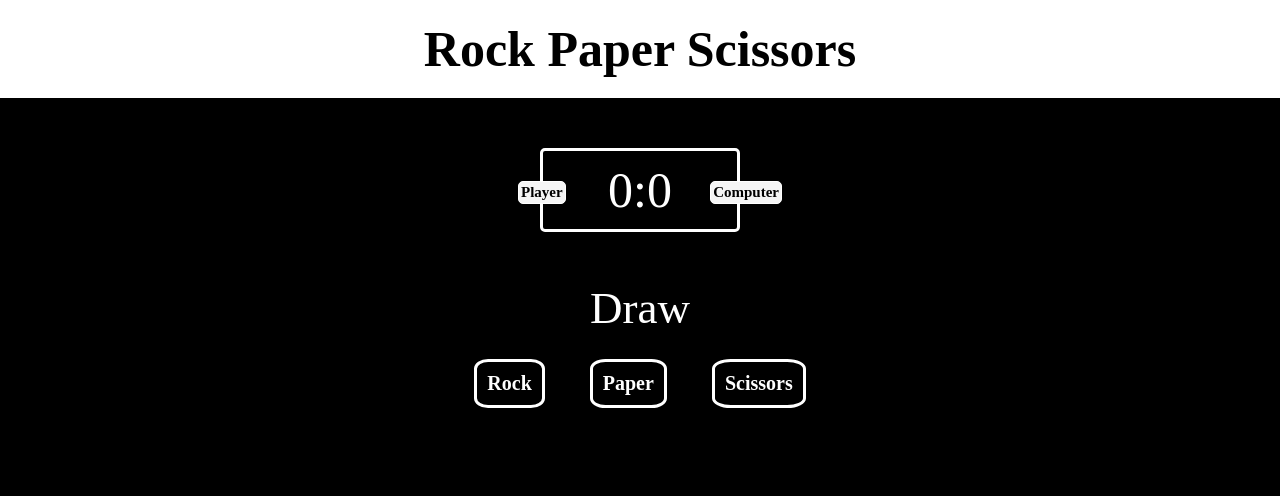
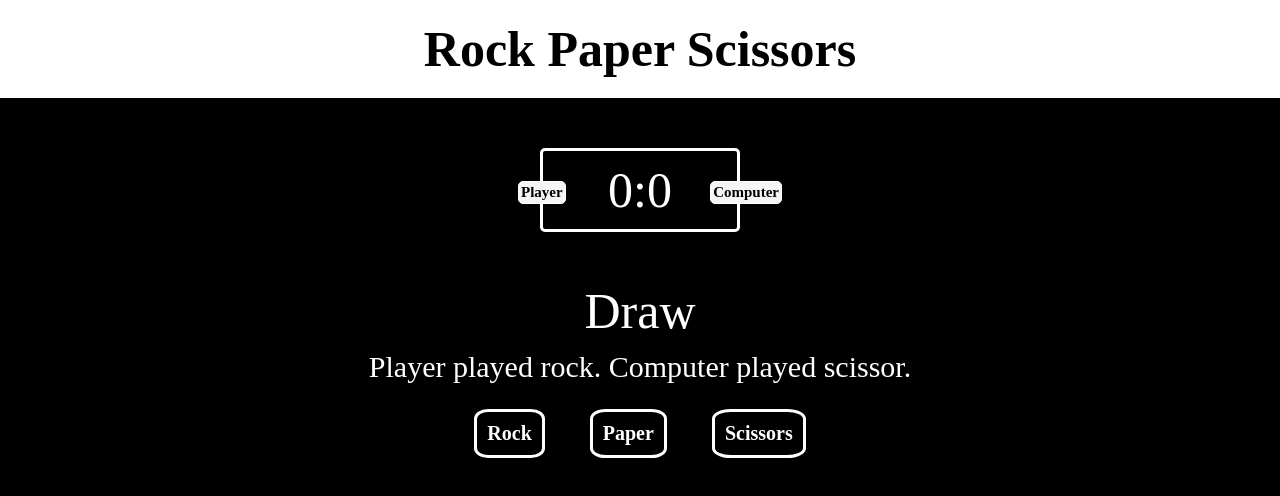
Before and after one commit to aungkhantko/rock-paper-scissors, a plain HTML site: page index.html in a window 1280 px wide. Both pictures are taken after a click on the element "Rock". Drawn offline with Linux system fonts and the light colour scheme.

Commit message:
Added prompt

```diff
--- a/app.js
+++ b/app.js
@@ -3,6 +3,7 @@ let computerScore = 0;
 const playerScoreSpan = document.getElementById("player-score");
 const computerScoreSpan = document.getElementById("computer-score");
 const result = document.getElementById("result");
+const play = document.getElementById("play");
 const rock = document.getElementById("rock");
 const paper = document.getElementById("paper");
 const scissors = document.getElementById("scissors");
@@ -26,6 +27,7 @@ function main() {
 function game(playerMove) {
 	let cMove = computerMove();
 	let val = playerMove + cMove;
+	move(playerMove, cMove);
 	switch(val) {
 		case "rockscissors":
 		case "paperrock":
@@ -61,6 +63,9 @@ function draw() {
 	result.innerHTML = "Draw";
 }
 
-
+function move(pMove, cMove) {
+	let res = "Player played " + pMove + ". Computer played " + cMove +".";
+	play.innerHTML = res;
+}
 
 main();
--- a/index.html
+++ b/index.html
@@ -15,7 +15,10 @@
         <span class="score" id="player-score">0</span>:<span class="score" id="computer-score">0</span>
     </div>
     <div class="result" id="result">
-        Placeholder Text
+        Make a move
+    </div>
+    <div class="play" id="play">
+
     </div>
     <div class="choices">
         <div class="choice" id="rock">
--- a/styles.css
+++ b/styles.css
@@ -54,12 +54,19 @@ body {
 
 .result {
     margin-top: 0px;
+    margin-bottom: 10px;
+    color: white;
+    text-align: center;
+    font-size: 50px;
+}
+
+.play {
+    margin-top: 0px;
     margin-bottom: 25px;
     color: white;
     text-align: center;
-    font-size: 45px;
+    font-size: 30px;
 }
-
 
 .choices {
     text-align: center;
```
